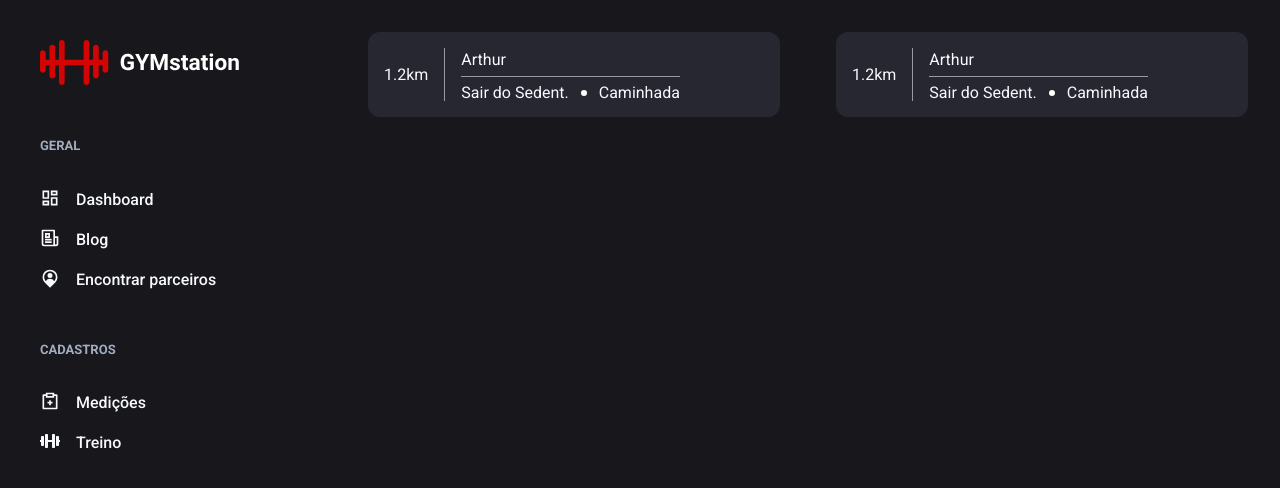
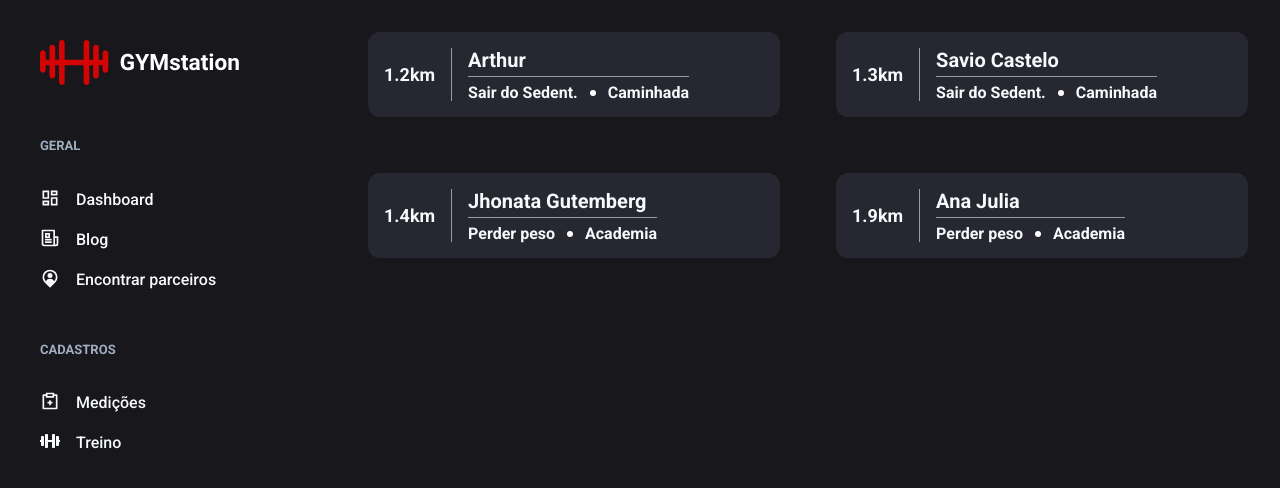
Before and after one commit to codestation-boys/gymstation-web, a Next.js app: page /partners in a window 1280 px wide. Shown: the top 488 px of the page. Built offline with nearby package versions, Linux system fonts and the light colour scheme; no server answers.

Commit message:
Create PartnerBox Component

```diff
--- /dev/null
+++ b/src/components/PartnerBox.tsx
@@ -0,0 +1,41 @@
+import { Stack, Text, Divider, Box, Heading } from "@chakra-ui/react";
+
+type PartnerBoxProps = {
+  partner: string,
+  goal: string,
+  activity: string,
+  distance: number
+}
+
+export function PartnerBox(
+  { partner, goal, activity, distance }: PartnerBoxProps) {
+
+  return (
+    <Stack
+      direction="row"
+      bg="gray.600"
+      h="85px"
+      p={4}
+      spacing={4}
+      borderRadius={12}
+      fontWeight="bold"
+      align="center"
+    >
+      <Text fontSize="1.125rem">{distance}km</Text>
+
+      <Divider orientation="vertical" />
+
+      <Stack direction="column" h="100%" spacing={1}>
+        <Heading size="md">{partner}</Heading>
+
+        <Divider orientation="horizontal" />
+
+        <Stack spacing={3} direction="row" align="center">
+          <Text noOfLines={1}>{goal}</Text>
+          <Box w="6px" h="6px" bg="white" borderRadius={3}></Box>
+          <Text>{activity}</Text>
+        </Stack>
+      </Stack>
+    </Stack>
+  )
+}
--- a/src/pages/partners.tsx
+++ b/src/pages/partners.tsx
@@ -1,4 +1,5 @@
 import { Flex, SimpleGrid, Box, Text, Divider, Center, Stack } from "@chakra-ui/react";
+import { PartnerBox } from "../components/PartnerBox";
 import { Sidebar } from "../components/Sidebar";
 
 export default function Partners() {
@@ -9,60 +10,37 @@ export default function Partners() {
         flex="1"
         gap="14"
         minChildWidth="320px"
+        h="100%"
         align="flex-start"
         p="8"
       >
-        <Stack
-          direction="row"
-          bg="gray.600"
-          h="85px"
-          p={4}
-          spacing={4}
-          borderRadius={12}
-          align="center"
-        >
-          <Text>1.2km</Text>
+        <PartnerBox
+          distance={1.2}
+          partner="Arthur"
+          activity="Caminhada"
+          goal="Sair do Sedent."
+        />
 
-          <Divider orientation="vertical" />
+        <PartnerBox
+          distance={1.3}
+          partner="Savio Castelo"
+          activity="Caminhada"
+          goal="Sair do Sedent."
+        />
 
-          <Stack direction="column" h="100%" spacing={1}>
-            <Text>Arthur</Text>
+        <PartnerBox
+          distance={1.4}
+          partner="Jhonata Gutemberg"
+          activity="Academia"
+          goal="Perder peso"
+        />
 
-            <Divider orientation="horizontal" />
-
-            <Stack spacing={3} direction="row" align="center">
-              <Text>Sair do Sedent.</Text>
-              <Box w="6px" h="6px" bg="white" borderRadius={3}></Box>
-              <Text>Caminhada</Text>
-            </Stack>
-          </Stack>
-        </Stack>
-
-        <Stack
-          direction="row"
-          bg="gray.600"
-          h="85px"
-          p={4}
-          spacing={4}
-          borderRadius={12}
-          align="center"
-        >
-          <Text>1.2km</Text>
-
-          <Divider orientation="vertical" />
-
-          <Stack direction="column" h="100%" spacing={1}>
-            <Text>Arthur</Text>
-
-            <Divider orientation="horizontal" />
-
-            <Stack spacing={3} direction="row" align="center">
-              <Text>Sair do Sedent.</Text>
-              <Box w="6px" h="6px" bg="white" borderRadius={3}></Box>
-              <Text>Caminhada</Text>
-            </Stack>
-          </Stack>
-        </Stack>
+        <PartnerBox
+          distance={1.9}
+          partner="Ana Julia"
+          activity="Academia"
+          goal="Perder peso"
+        />
       </SimpleGrid>
     </Flex>
   );
```
